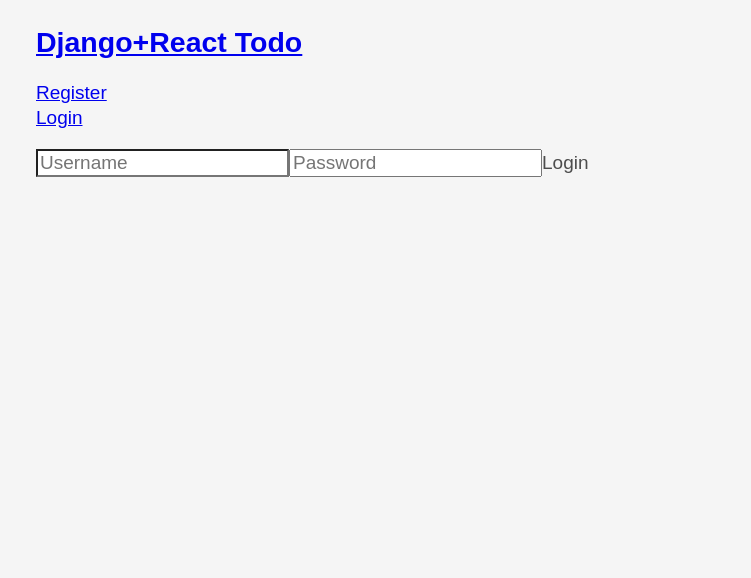
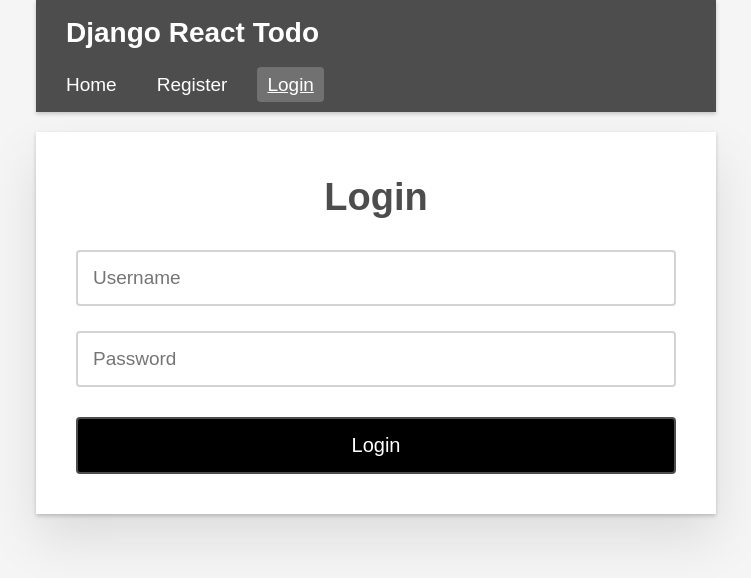
Before and after one commit to anandveeraswamy/moz-todo-react, a React (Vite) app: page /login in a window 1280 px wide. Shown: the top 578 px of the page, without its empty margins (264-1015 px from the left). Built offline with nearby package versions, Linux system fonts and the light colour scheme.

Commit message:
added styles

```diff
--- a/src/components/Authentication.jsx
+++ b/src/components/Authentication.jsx
@@ -30,8 +30,8 @@
   };
 
   return (
-    <form onSubmit={handleSubmit}>
-      {error && <p className="error">{error}</p>}
+    <form onSubmit={handleSubmit} className="auth-form">
+      {error && <p className="error-message">{error}</p>}
       {fields.map((field) => (
         <input
           key={field.name}
@@ -41,9 +41,10 @@
           value={formData[field.name]}
           onChange={handleChange}
           required={field.required}
+          className="input__lg"
         />
       ))}
-      <button type="submit">{submitButtonText}</button>
+      <button type="submit" className="btn btn__primary btn__lg">{submitButtonText}</button>
     </form>
   );
 };
@@ -74,11 +75,14 @@
   ];
 
   return (
+    <div className="todoapp stack-large">
+      <h1>Login</h1>
       <AuthForm
         onSubmit={handleSubmit}
         fields={fields}
         submitButtonText="Login"
       />
+    </div>
   );
 };
 
@@ -110,10 +114,13 @@
   ];
 
   return (
+    <div className="todoapp stack-large">
+      <h1>Register</h1>
       <AuthForm
         onSubmit={handleSubmit}
         fields={fields}
         submitButtonText="Register"
       />
+    </div>
   );
 };
--- a/src/components/Home.jsx
+++ b/src/components/Home.jsx
@@ -8,10 +8,21 @@
   const { isLoggedIn, username } = useAuth();
 
   return (
-    <h2>
-      {isLoggedIn
-        ? `Welcome, ${username}! You're logged in.`
-        : "Hi, please log in (or register) to use the site"}
-    </h2>
+    <div className="todoapp stack-large">
+      <h1>Django React Todo</h1>
+      <div className="label__lg">
+        {isLoggedIn ? (
+          <>
+            <p>Welcome back, <strong>{username}</strong>! 🎉</p>
+            <p>You're successfully logged in.</p>
+          </>
+        ) : (
+          <>
+            <p>Welcome to TodoMatic! ✨</p>
+            <p>Please log in or register to manage your todos.</p>
+          </>
+        )}
+      </div>
+    </div>
   );
 }
--- a/src/components/Navigation.jsx
+++ b/src/components/Navigation.jsx
@@ -16,11 +16,14 @@
   };
 
   return (
-    <nav>
+    <nav className="navbar">
       <h1>
-        <NavLink to="/">Django+React Todo</NavLink>
+        <NavLink to="/">Django React Todo</NavLink>
       </h1>
-      <ul>
+      <ul className="nav-links">
+        <li>
+          <NavLink to="/">Home</NavLink>
+        </li>
         {isLoggedIn ? (
           <>
             <li>
--- a/src/index.css
+++ b/src/index.css
@@ -293,3 +293,146 @@
   opacity: 1;
 }
 /* End checkbox styles */
+
+/* Navigation styles */
+nav {
+  background-color: #4d4d4d;
+  color: white;
+  padding: 1rem 2rem;
+  margin-bottom: 2rem;
+  box-shadow: 0 2px 4px rgb(0 0 0 / 20%);
+}
+
+nav h1 {
+  margin: 0;
+  font-size: 2.4rem;
+  margin-bottom: 1rem;
+}
+
+nav h1 a {
+  color: white;
+  text-decoration: none;
+  font-weight: bold;
+}
+
+nav h1 a:hover {
+  color: #e0e0e0;
+}
+
+nav ul {
+  display: flex;
+  gap: 2rem;
+  align-items: center;
+  margin: 0;
+  padding: 0;
+  flex-wrap: wrap;
+}
+
+nav li {
+  list-style: none;
+}
+
+nav a {
+  color: white;
+  text-decoration: none;
+  padding: 0.5rem 1rem;
+  border-radius: 4px;
+  transition: background-color 0.2s;
+  display: inline-block;
+}
+
+nav a:hover {
+  background-color: rgba(255, 255, 255, 0.1);
+}
+
+nav a.active {
+  background-color: rgba(255, 255, 255, 0.2);
+  text-decoration: underline;
+}
+
+nav button {
+  background-color: #ca3c3c;
+  color: white;
+  padding: 0.5rem 1rem;
+  border-radius: 4px;
+  cursor: pointer;
+  border: none;
+  transition: background-color 0.2s;
+}
+
+nav button:hover {
+  background-color: #bd2130;
+}
+
+@media screen and (width >= 550px) {
+  nav h1 {
+    font-size: 2.8rem;
+  }
+}
+/* End navigation styles */
+
+/* Authentication form styles */
+.auth-form {
+  display: flex;
+  flex-direction: column;
+  gap: 1.5rem;
+  max-width: 100%;
+}
+
+.auth-form .input__lg {
+  width: 100%;
+  padding: 1.2rem;
+  font-size: 1.6rem;
+  border: 2px solid #d3d3d3;
+  border-radius: 4px;
+  transition: border-color 0.2s;
+}
+
+.auth-form .input__lg:focus {
+  outline: none;
+  border-color: #4d4d4d;
+  box-shadow: 0 0 0 3px rgba(77, 77, 77, 0.1);
+}
+
+.auth-form .btn__lg {
+  padding: 1.2rem 2rem;
+  font-size: 1.8rem;
+  border-radius: 4px;
+  cursor: pointer;
+  transition: all 0.2s;
+  margin-top: 0.5rem;
+}
+
+.auth-form .btn__primary:hover {
+  background-color: #333;
+  transform: translateY(-1px);
+  box-shadow: 0 2px 8px rgba(0, 0, 0, 0.2);
+}
+
+.auth-form .btn__primary:active {
+  transform: translateY(0);
+  box-shadow: 0 1px 4px rgba(0, 0, 0, 0.2);
+}
+
+.error-message {
+  background-color: #fee;
+  color: #c33;
+  padding: 1rem;
+  border-radius: 4px;
+  border-left: 4px solid #c33;
+  margin: 0;
+  font-size: 1.4rem;
+}
+
+@media screen and (width >= 550px) {
+  .auth-form .input__lg {
+    font-size: 1.9rem;
+    padding: 1.5rem;
+  }
+
+  .auth-form .btn__lg {
+    font-size: 2rem;
+    padding: 1.5rem 2.5rem;
+  }
+}
+/* End authentication form styles */
```
Lines whose indentation alone changed are shown as unchanged.
